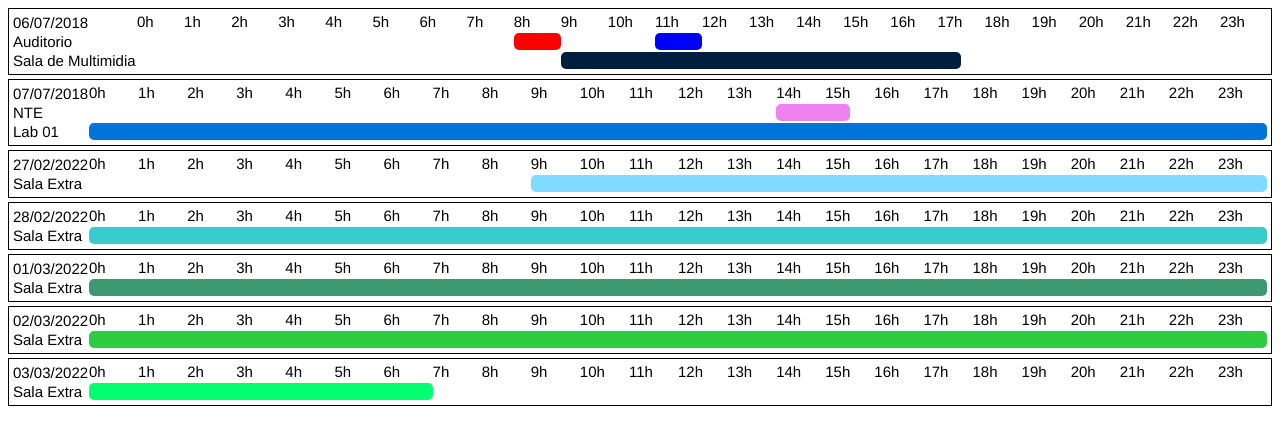
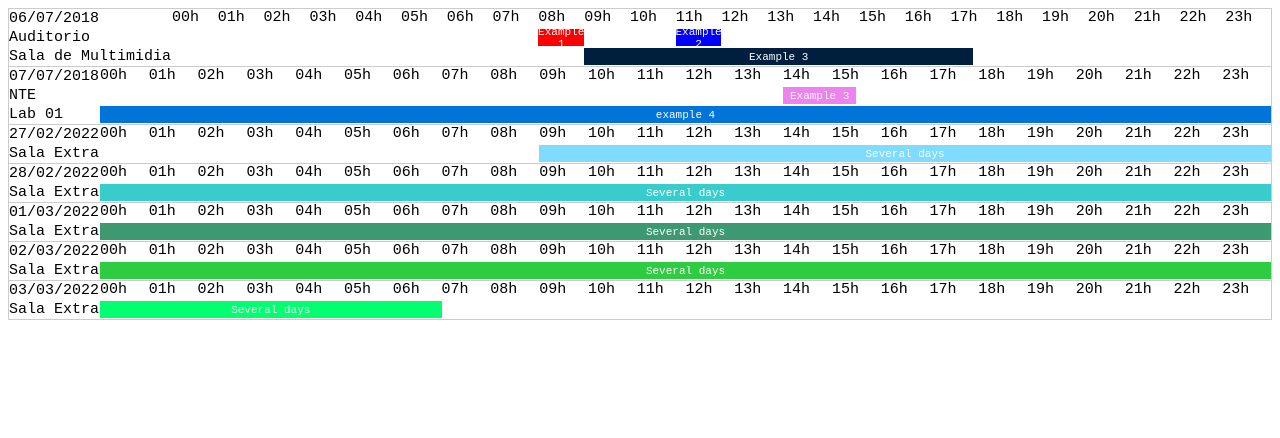
Before and after one commit to ailtonbsj/orkidea-schedule, a website: page index.html in a window 1280 px wide. Drawn offline with Linux system fonts and the light colour scheme.

Commit message:
change some styles

```diff
--- a/package.json
+++ b/package.json
@@ -1,6 +1,6 @@
 {
   "name": "orkidea-schedule",
-  "version": "0.0.3",
+  "version": "0.0.4",
   "description": "A responsive plugin to show time intervals in a schedule of activities.",
   "main": "scheduler.js",
   "scripts": {
--- a/schedule.css
+++ b/schedule.css
@@ -1,7 +1,7 @@
 .orkidea-schedule-wrap {
-	border: 1px solid black;
-	padding: 4px;
-	margin: 0 0 4px 0;
+	border: 1px solid #ccc;
+	padding: 0;
+	margin: 0 0 -1px 0;
 	position: static;
 }
 .orkidea-schedule-panel {
@@ -16,13 +16,13 @@
 	margin: 0;
 	border: 0;
 	position: absolute;
-	font-family: "Helvetica Neue", Helvetica, Arial, sans-serif;
+	font-family: 'Courier New', Courier, monospace;
 	font-size: 15px;
+	border: 1px solid r#ccc;
 }
 
 .orkidea-schedule-labelY {
 	padding: 1px 0;
-	/*background-color: red;*/
 }
 
 .orkidea-schedule-gridY {
@@ -30,5 +30,16 @@
 }
 
 .orkidea-schedule-item {
-	border-radius: 5px;
+	border-radius: 0px;
+	text-align: center;
+	color: rgba(255, 255, 255, 1);
+	font-size: 11px;
+	vertical-align: middle;
+	display: flex;
+	justify-content: center;
+	align-items: center;
 }
+
+.orkidea-schedule-item:hover {
+	color: rgba(255, 255, 255, 0);
+}
--- a/schedule.js
+++ b/schedule.js
@@ -153,6 +153,9 @@ $Schedule.createItem = function(value, x, y, w, bgColor, parent){
 	} else node.style.background = configs.uniqueColor;
 	node.style.overflow = 'hidden';
 	node.setAttribute('title',value);
+	node.innerHTML = value.split("\n")[0];
+	console.log();
+
 	node.classList.add("orkidea-schedule-item");
 	parent.appendChild(node);
 	node.onclick = function(){
@@ -161,7 +164,7 @@ $Schedule.createItem = function(value, x, y, w, bgColor, parent){
 }
 $Schedule.createXLabel = function(parent, value, left){
 	var node = document.createElement("div"	);
-	node.innerHTML = value;
+	node.innerHTML = value.length === 2 ? '0' + value : value;
 	node.style.left = left+'px';
 	node.style.width = hourDist + 'px';
 	parent.appendChild(node);
```
Also changed, not shown: schedule.min.css, schedule.min.js, 1 other file.
